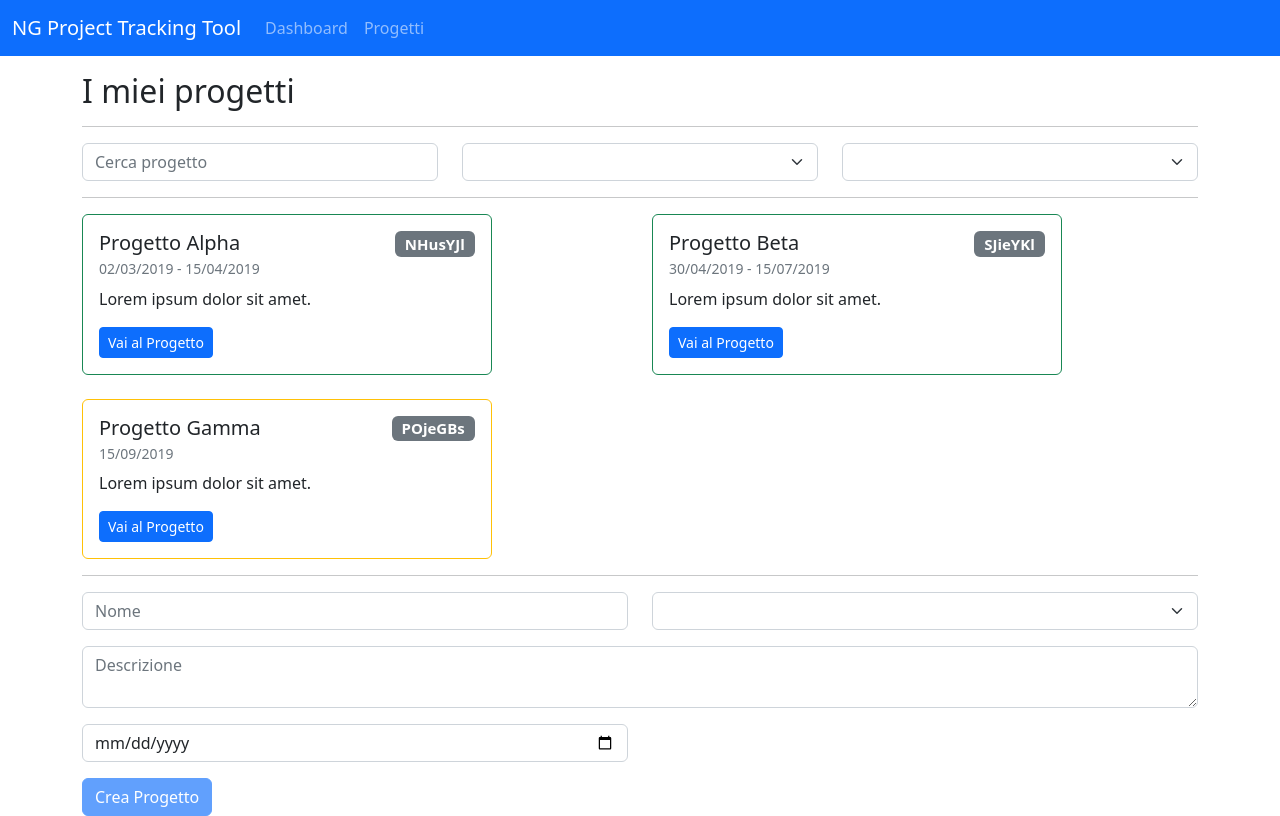
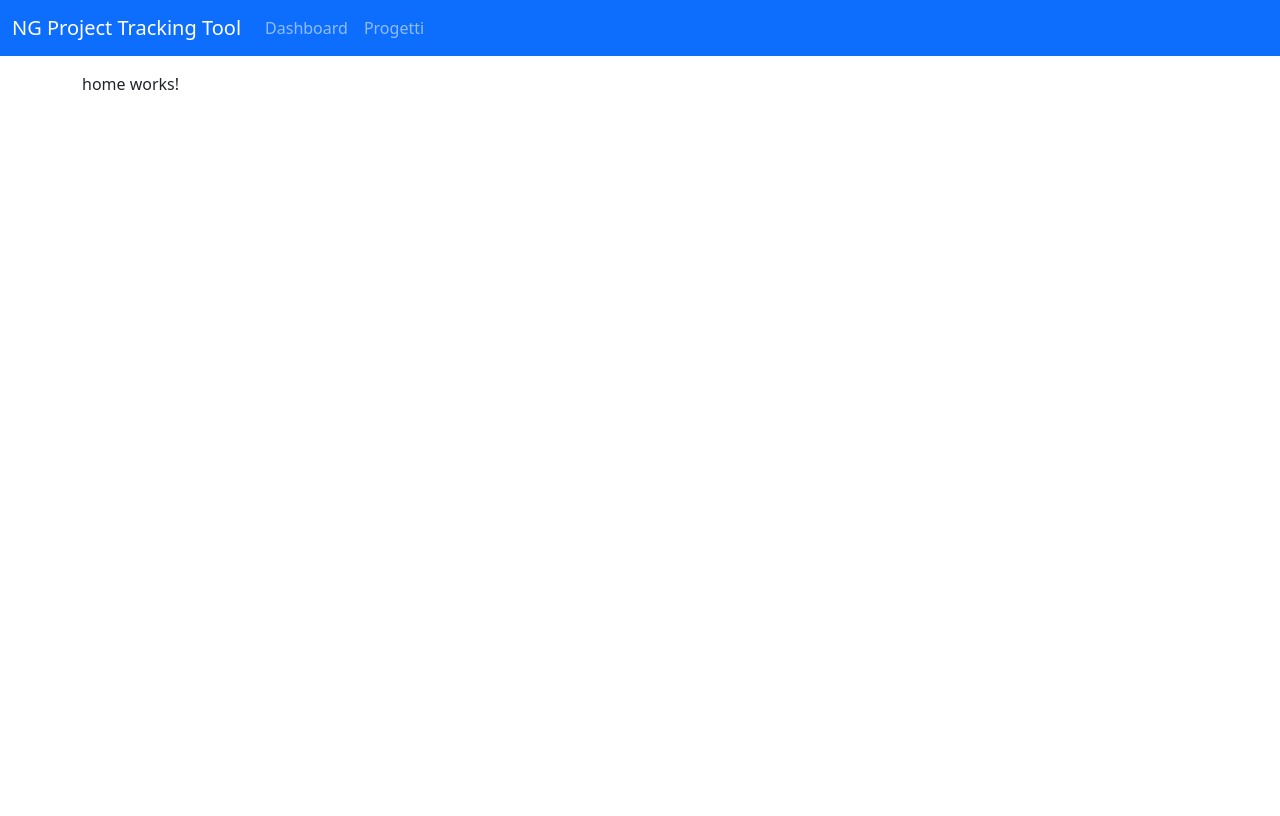
Before and after one commit to acadevmy/ng-tracking-tool, an Angular app: page /home in a window 1280 px wide. Built offline with nearby package versions, Linux system fonts and the light colour scheme.

Commit message:
feat: add app-routing module

```diff
--- a/src/app/app.component.html
+++ b/src/app/app.component.html
@@ -15,5 +15,5 @@
 </nav>
 
 <div class="container mt-3">
-  <app-project-container></app-project-container>
+  <router-outlet></router-outlet>
 </div>
--- a/src/app/app.module.ts
+++ b/src/app/app.module.ts
@@ -10,6 +10,7 @@ import { ProjectListComponent } from './projects/project-list/project-list.compo
 import { ProjectSearchComponent } from './projects/project-search/project-search.component';
 import { ProjectDetailComponent } from './projects/project-detail/project-detail.component';
 import { HomeComponent } from './home/home.component';
+import { AppRoutingModule } from './app-routing.module';
 
 @NgModule({
   declarations: [
@@ -24,7 +25,8 @@ import { HomeComponent } from './home/home.component';
   ],
   imports: [
     BrowserModule,
-    FormsModule
+    FormsModule,
+    AppRoutingModule
   ],
   providers: [],
   bootstrap: [AppComponent]
```
Also changed, not shown: src/app/app-routing.module.ts (added, +16 -0 lines).
